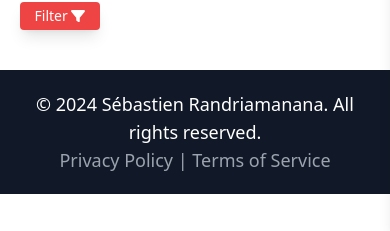
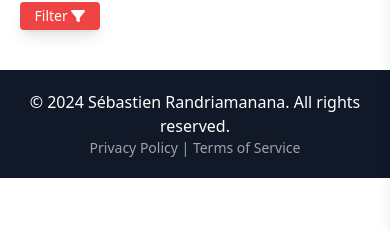
Before and after one commit to Ainasebastien56/free-image, an Angular app: page / in a window 390 px wide. Shown: the part 610-841 px from the top of the page. Built offline with nearby package versions, Linux system fonts and the light colour scheme; no server answers.

Commit message:
last commit

```diff
--- a/src/app/footer/footer.component.html
+++ b/src/app/footer/footer.component.html
@@ -1,6 +1,6 @@
-<div class="bg-gray-900 py-5 w-full flex flex-col text-white text-lg items-center justify-center px-5">
-  <p class="text-center">
+<div class="bg-gray-900 py-5 w-full flex flex-col text-white items-center justify-center px-5">
+  <p class="text-center text-md md:text-lg">
     © {{year}} Sébastien Randriamanana. All rights reserved.
   </p>
-  <p class="text-md text-gray-400">Privacy Policy | Terms of Service</p>
+  <p class=" text-sm md:text-md text-gray-400">Privacy Policy | Terms of Service</p>
 </div>
```
